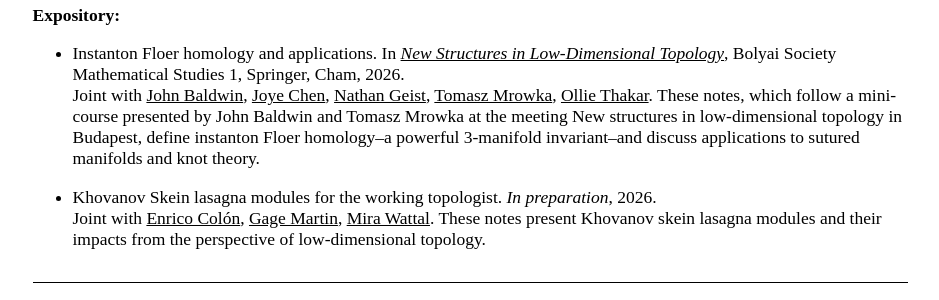
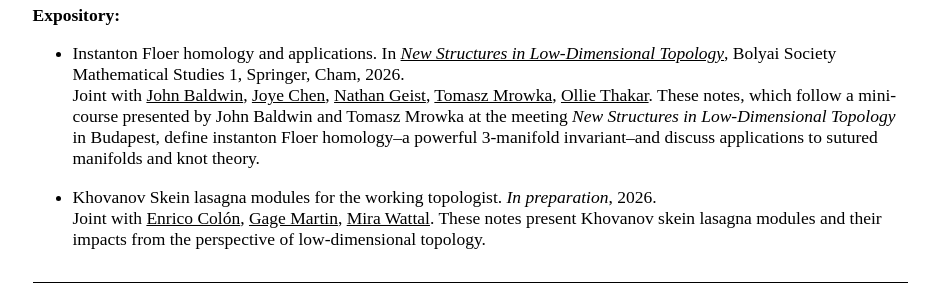
Before and after one commit to AyodejiLindblad/AyodejiLindblad.github.io, a Jekyll site: the page built from index.md, in a window 1280 px wide and 900 px high, scrolled down 1081 px. Shown: the part 175-475 px from the top of the window, without its empty margins (170-1109 px from the left). Built offline with Jekyll 4.4.1, drawn with Linux system fonts in a browser that asks for light colours; some web fonts are replaced.

```diff
--- a/index.md
+++ b/index.md
@@ -64,7 +64,7 @@ I'm a third-year PhD student of [Tom Mrowka](https://math.mit.edu/~mrowka/) at [
 **Expository:**
 
 * Instanton Floer homology and applications. In *[New Structures in Low-Dimensional Topology](https://link.springer.com/book/9783032134936)*, Bolyai Society Mathematical Studies 1, Springer, Cham, 2026.
-Joint with [John Baldwin](https://sites.google.com/bc.edu/john-baldwin/home), [Joye Chen](https://math.mit.edu/directory/profile.html?pid=2584), [Nathan Geist](https://www.bc.edu/bc-web/schools/morrissey/departments/math/people/grad-students/nathan-geist.html), [Tomasz Mrowka](https://math.mit.edu/~mrowka/), [Ollie Thakar](https://www.math.harvard.edu/people/thakar-ollie/). These notes, which follow a mini-course presented by John Baldwin and Tomasz Mrowka at the meeting New structures in low-dimensional topology in Budapest, define instanton Floer homology--a powerful 3-manifold invariant--and discuss applications to sutured manifolds and knot theory.
+Joint with [John Baldwin](https://sites.google.com/bc.edu/john-baldwin/home), [Joye Chen](https://math.mit.edu/directory/profile.html?pid=2584), [Nathan Geist](https://www.bc.edu/bc-web/schools/morrissey/departments/math/people/grad-students/nathan-geist.html), [Tomasz Mrowka](https://math.mit.edu/~mrowka/), [Ollie Thakar](https://www.math.harvard.edu/people/thakar-ollie/). These notes, which follow a mini-course presented by John Baldwin and Tomasz Mrowka at the meeting *New Structures in Low-Dimensional Topology* in Budapest, define instanton Floer homology--a powerful 3-manifold invariant--and discuss applications to sutured manifolds and knot theory.
 
 * Khovanov Skein lasagna modules for the working topologist. *In preparation*, 2026.
 Joint with [Enrico Colón](https://www.math.harvard.edu/people/colon-enrico/), [Gage Martin](https://sites.google.com/view/gagemartin/home), [Mira Wattal](https://www.bc.edu/bc-web/schools/morrissey/departments/math/people/grad-students/Mira-Wattal.html). These notes present Khovanov skein lasagna modules and their impacts from the perspective of low-dimensional topology.
```
